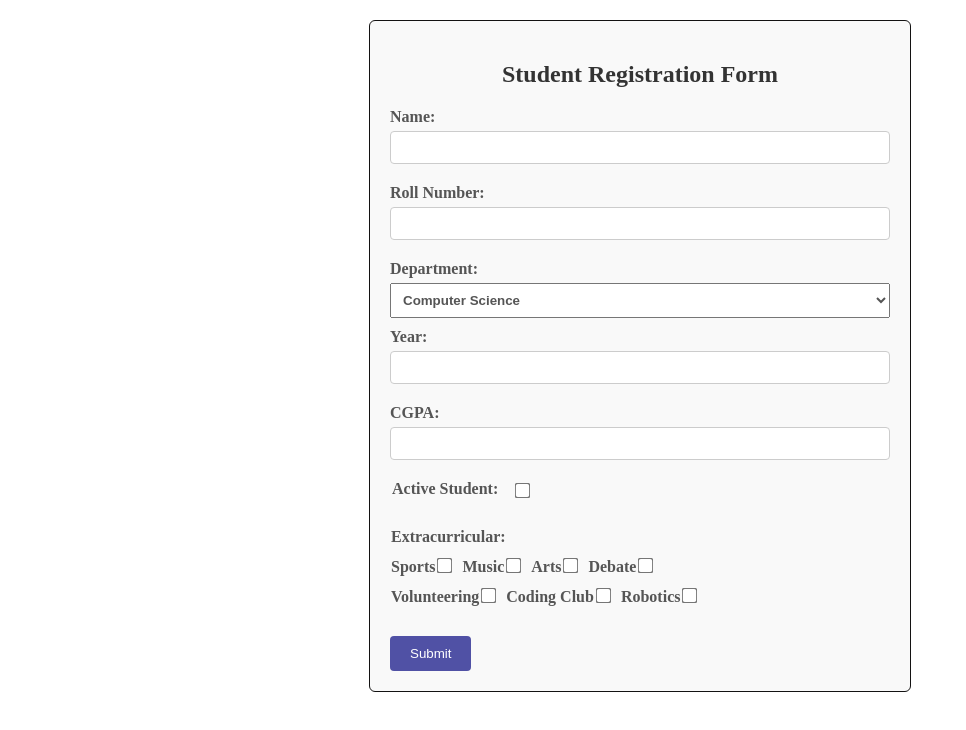
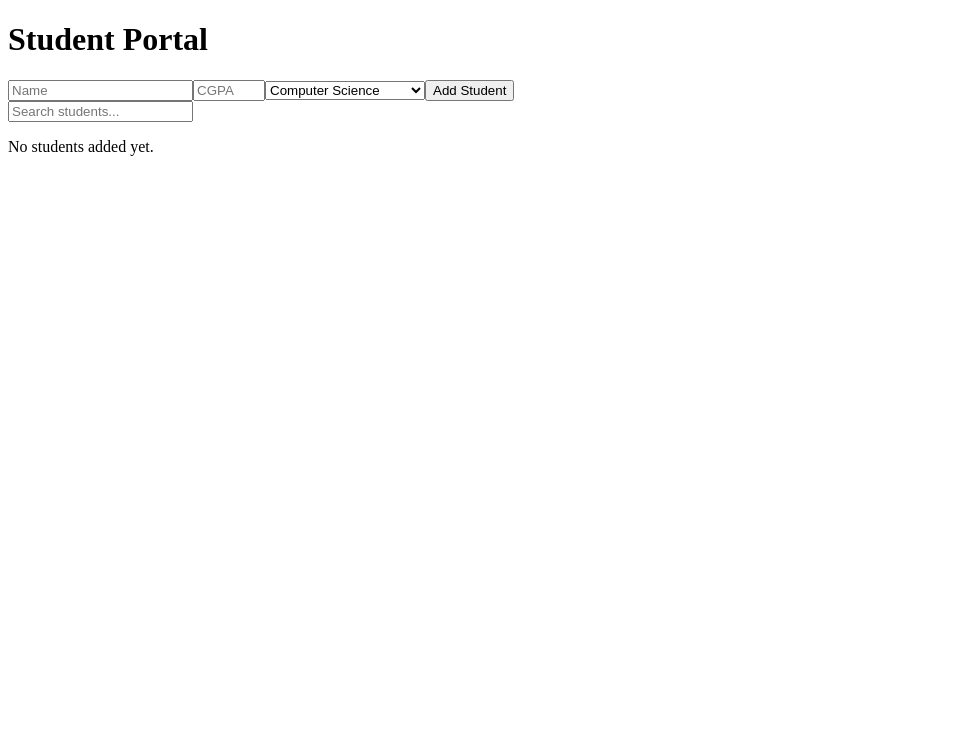
Before and after one commit to RadhikaKapoor383/React-Codes, a React (Vite) app: page / in a window 1280 px wide. Shown: the top 730 px of the page, without its empty margins (0-966 px from the left). Built offline with nearby package versions, Linux system fonts and the light colour scheme.

Commit message:
Add react code to the new file

```diff
--- a/src/Student-Portal.jsx
+++ b/src/Student-Portal.jsx
@@ -0,0 +1,126 @@
+import { useState, useEffect } from 'react';
+
+function StudentPortal({ portalName }) {
+    const [students, setStudents] = useState([]);
+    const [form, setForm] = useState({
+        name: "",
+        cgpa: "",
+        department: "CS"
+    });
+    const [search, setSearch] = useState("");
+    const [message, setMessage] = useState("");
+    const [errors, setErrors] = useState({});
+
+    useEffect(() => {
+        document.title = `Students: ${students.length}`;
+    }, [students]);
+
+    const calculateGrade = (cgpa) => {
+        if (cgpa >= 3.5) return "A";
+        if (cgpa >= 3.0) return "B";
+        if (cgpa >= 2.0) return "C";
+        return "F";
+    };
+
+    const handleChange = (e) => {
+        setForm({
+            ...form,
+            [e.target.name]: e.target.value
+        });
+    }
+    const handleSubmit = (e) => {
+        e.preventDefault();
+
+        const newErrors = {};
+        if (form.name.trim() === "") {
+            newErrors.name = "Name is required";
+        }
+        if (form.cgpa.trim() === "") {
+            newErrors.cgpa = "CGPA is required";
+        }
+        if (form.department.trim() === "") {
+            newErrors.department = "Department is required";
+        }
+        if (Object.keys(newErrors).length > 0) {
+            setErrors(newErrors);
+            return;
+        }
+        if (form.cgpa < 0 || form.cgpa > 4) {
+            setErrors({ cgpa: "CGPA must be between 0 and 4" });
+            return;
+        }
+        setErrors({});
+        const newStudent = {
+            ...form,
+            id: Date.now() // Simple ID generation
+        };
+        setStudents([...students, newStudent]);
+        setForm({
+            name: "",
+            cgpa: "",
+            department: "CS"
+        });
+        setMessage(`${form.name} added! ✅`);
+    }
+
+    const filteredStudents = students.filter(student =>
+        student.name.toLowerCase().includes(search.toLowerCase())
+    );
+
+    return (
+        <div>
+            <h1>{portalName}</h1>
+            <form onSubmit={handleSubmit}>
+                <input
+                    type="text"
+                    name="name"
+                    placeholder="Name"
+                    value={form.name}
+                    onChange={handleChange}
+                />
+                {errors.name && <p style={{ color: "red" }}>{errors.name}</p>}
+                <input
+                    type="number"
+                    name="cgpa"
+                    placeholder="CGPA"
+                    value={form.cgpa}
+                    onChange={handleChange}
+                    step="0.01"
+                    min="0"
+                    max="4"
+                />
+                {errors.cgpa && <p style={{ color: "red" }}>{errors.cgpa}</p>}
+                <select
+                    name="department"
+                    value={form.department}
+                    onChange={handleChange}
+                >
+                    <option value="CS">Computer Science</option>
+                    <option value="IT">Information Technology</option>
+                    <option value="SE">Software Engineering</option>
+                    <option value="DS">Data Science</option>
+                    <option value="AI">Artificial Intelligence</option>
+                </select>
+                {errors.department && <p style={{ color: "red" }}>{errors.department}</p>}
+                <button type="submit">Add Student</button>
+            </form>
+            {message && <p style={{ color: "green" }}>{message}</p>}
+            <input
+                type="text"
+                placeholder="Search students..."
+                value={search}
+                onChange={(e) => setSearch(e.target.value)}
+            />
+            <ul>
+                {filteredStudents.map((student) => (
+                    <li key={student.id}>
+                        {student.name} - CGPA: {student.cgpa} - Department: {student.department} - Grade: {calculateGrade(student.cgpa)}
+                    </li>
+                ))}
+            </ul>
+            {students.length === 0 && <p>No students added yet.</p>}
+        </div>
+    );
+}
+
+export default StudentPortal;
--- a/src/main.jsx
+++ b/src/main.jsx
@@ -1,8 +1,8 @@
 import { createRoot } from 'react-dom/client';
-import RegistrationForm from './Registration Form.jsx';
+import StudentPortal from './Student-Portal.jsx';
 
 createRoot(document.getElementById('root')).render(
   <div>
-    <RegistrationForm />
+    <StudentPortal portalName="Student Portal" />
   </div>
 );
```
